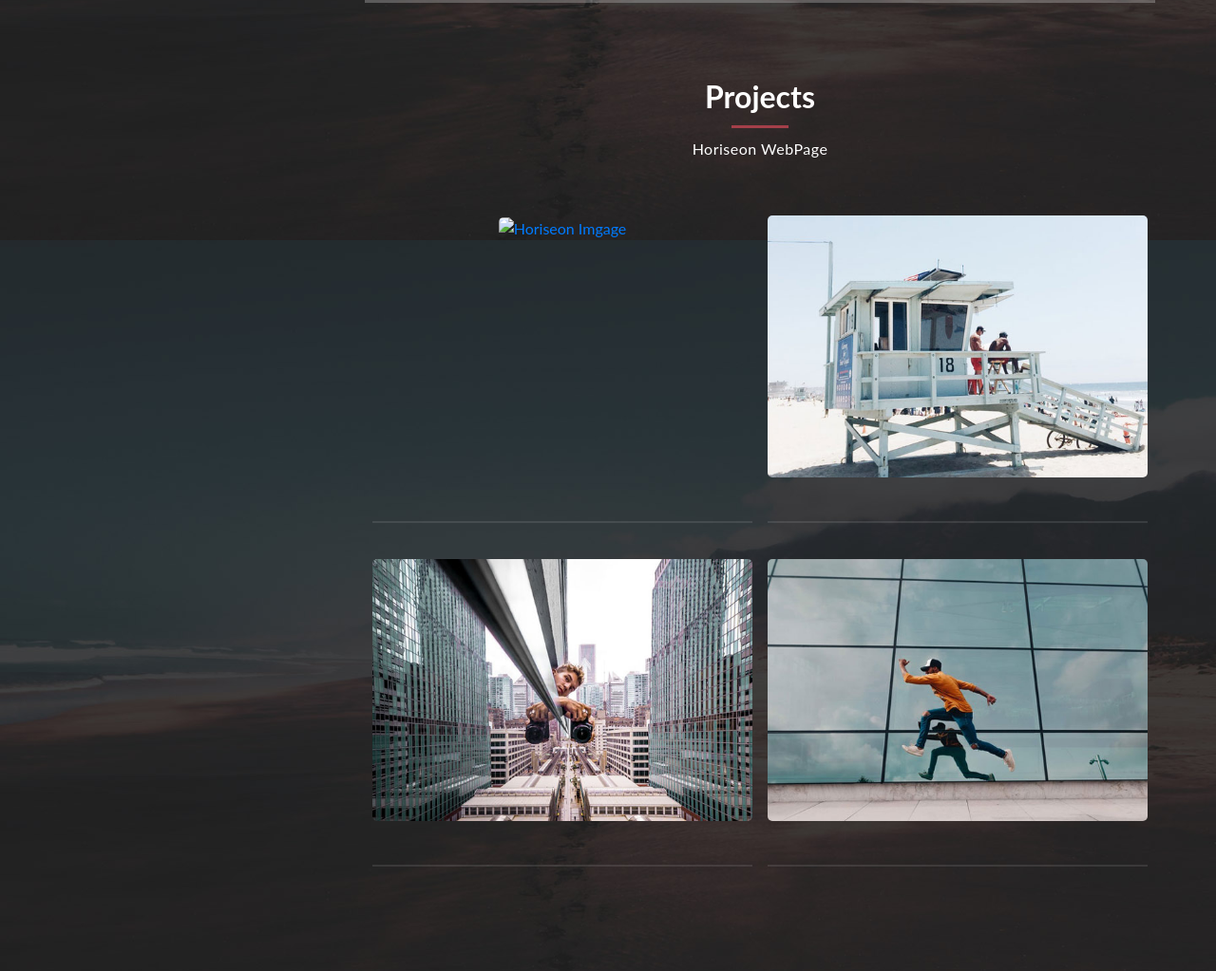
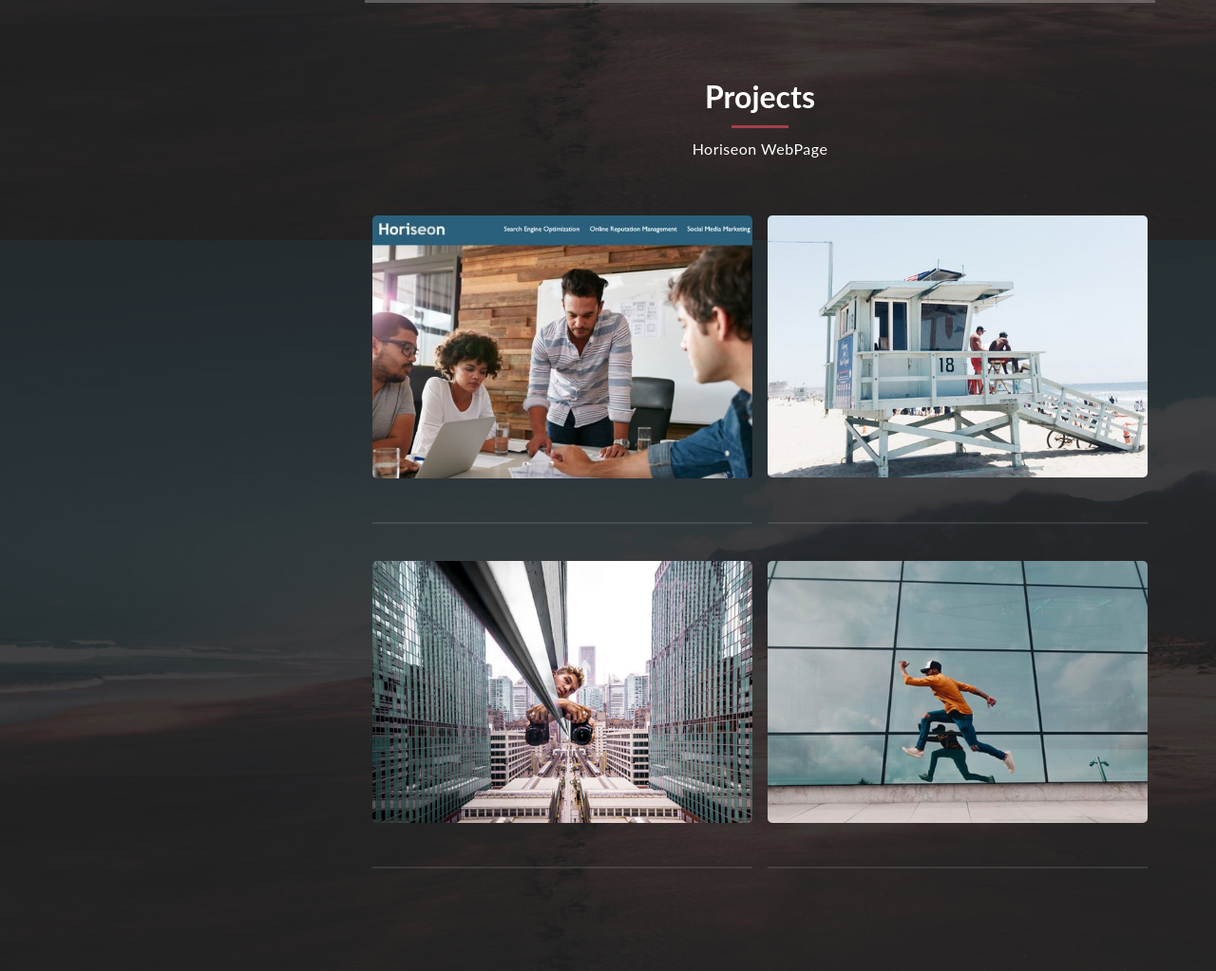
Before and after one commit to fizzaaz/Assignment-02, a plain HTML site: page index.html in a window 1280 px wide. Shown: the part 2147-3170 px from the top of the page at 95% size. Drawn offline with nearby package versions, Linux system fonts and the light colour scheme.

Commit message:
Horiseon image

```diff
--- a/index.html
+++ b/index.html
@@ -178,7 +178,7 @@
                 <div class="isotope-item">
                   <figure class="snip1321">
                     <a href="https://fizzaaz.github.io/assign01-repo/Develop/" >
-                        <img href="assets/images/horiseon.JPG" alt="Horiseon Imgage"/>
+                        <img src="assets/images/horiseon.JPG" alt="Horiseon Imgage"/>
                       </a>
                     <figcaption>
                       <a href="https://fizzaaz.github.io/assign01-repo/Develop/" >
```
